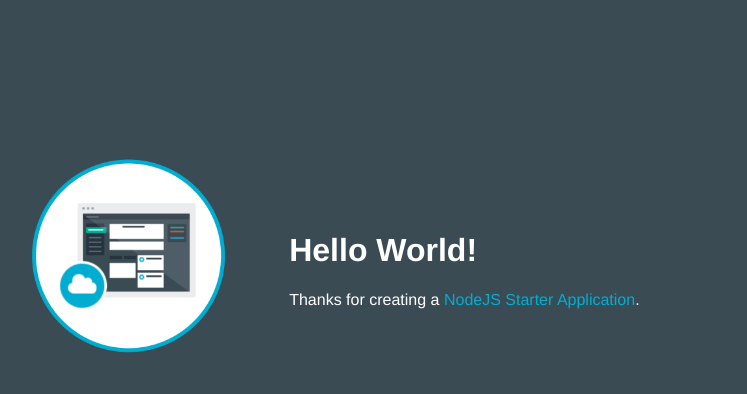
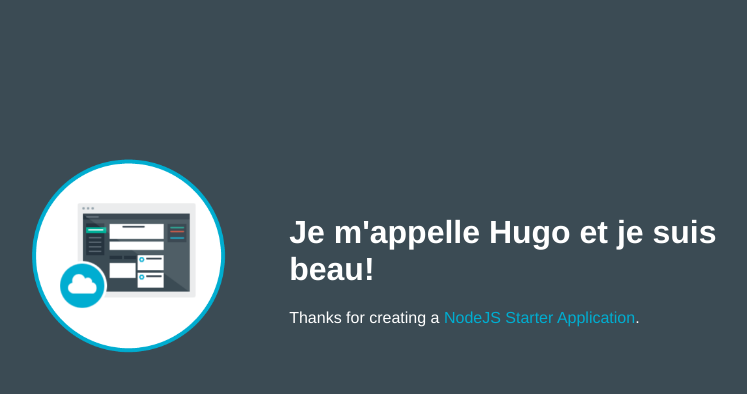
Before and after one commit to hmagph/hugotest1, a website: page public/index.html in a window 1280 px wide. Shown: the whole page, without its empty margins (253-1000 px from the left). Drawn offline with Linux system fonts and the light colour scheme.

Commit message:
amélioration du message

```diff
--- a/public/index.html
+++ b/public/index.html
@@ -16,7 +16,7 @@
           <img class = "newappIcon" src="images/newapp-icon.png">
         </td>
         <td>
-          <h1 id="message">Hello World!</h1>
+          <h1 id="message">Je m'appelle Hugo et je suis beau!</h1>
           <p class='description'></p> Thanks for creating a <span class = "blue">NodeJS Starter Application</span>.
         </td>
       </tr>
```
Also changed, not shown: 1 other file.
